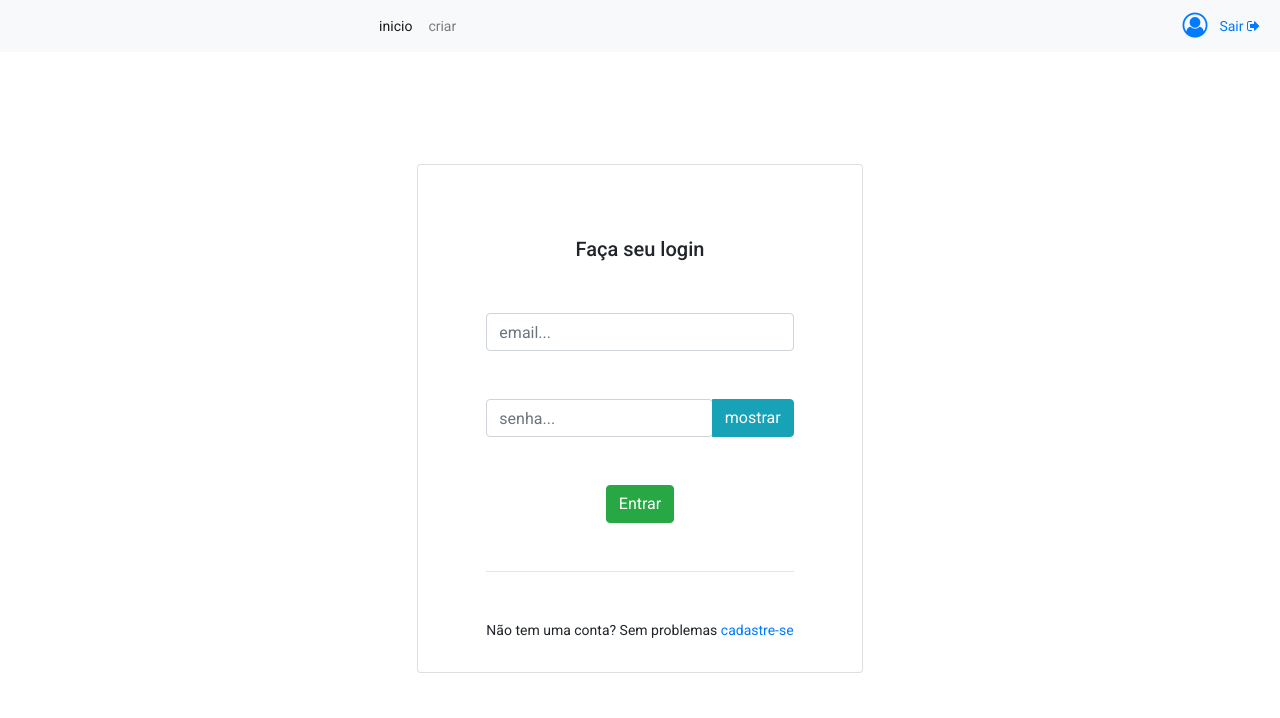
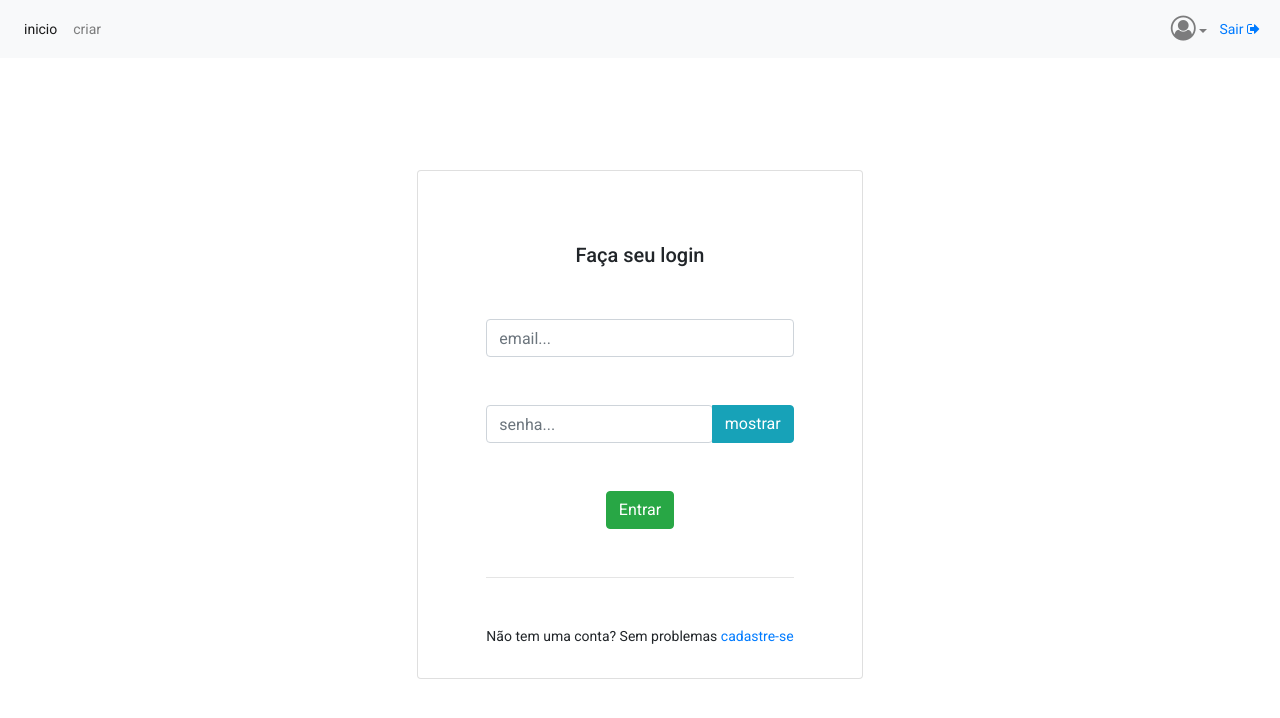
Before and after one commit to jonathanhenriques/SprintQuizAppFront, an Angular app: page /entrar in a window 1280 px wide. Shown: the top 718 px of the page. Built offline with nearby package versions, Linux system fonts and the light colour scheme.

Commit message:
modificando posição dos itens e rotas

```diff
--- a/src/app/navegacao-bar/navegacao-bar.component.html
+++ b/src/app/navegacao-bar/navegacao-bar.component.html
@@ -6,12 +6,12 @@
   </button>
 
   <div class="collapse navbar-collapse" id="navbarSupportedContent">
-    <ul class="navbar-nav m-auto">
+    <ul class="navbar-nav mr-auto">
       <li class="nav-item active">
         <a class="nav-link" routerLink="/boas-vindas"> inicio <span class="sr-only">(current)</span></a>
       </li>
        <li class="nav-item">
-        <a class="nav-link ">criar</a>
+        <a class="nav-link " routerLink="/criar-prova">criar</a>
       </li>
       <!-- <li class="nav-item">
         <a class="nav-link" routerLink="/listagem">Exercicios</a>
@@ -30,11 +30,25 @@
       <!-- <li class="nav-item">
         <a class="nav-link disabled">Disabled</a>
       </li> -->
+
+
+
+
     </ul>
     <ul class="navbar-nav ml-auto d-flex align-items-center">
-      <li class="nav-item active mx-2">
-        <a  href=""><i class="fa fa-user-circle-o ico" aria-hidden="true"></i></a>
+
+      <li class="nav-item dropdown">
+        <a class="nav-link dropdown-toggle" href="#" role="button" data-toggle="dropdown" aria-expanded="false">
+          <i class="fa fa-user-circle-o ico" aria-hidden="true"></i>
+        </a>
+        <div class="dropdown-menu">
+          <a class="dropdown-item" routerLink="/atualizar-usuario">atualizar</a>
+          <a class="dropdown-item" href="#">sprints</a>
+          <div class="dropdown-divider"></div>
+          <a class="dropdown-item" routerLink="/criar-prova">criar</a>
+        </div>
       </li>
+
       <li class="nav-item active mx-1">
         <a routerLink="/entrar" (click)="sair()">Sair <i class="fa fa-sign-out" aria-hidden="true"></i></a>
       </li>
```
